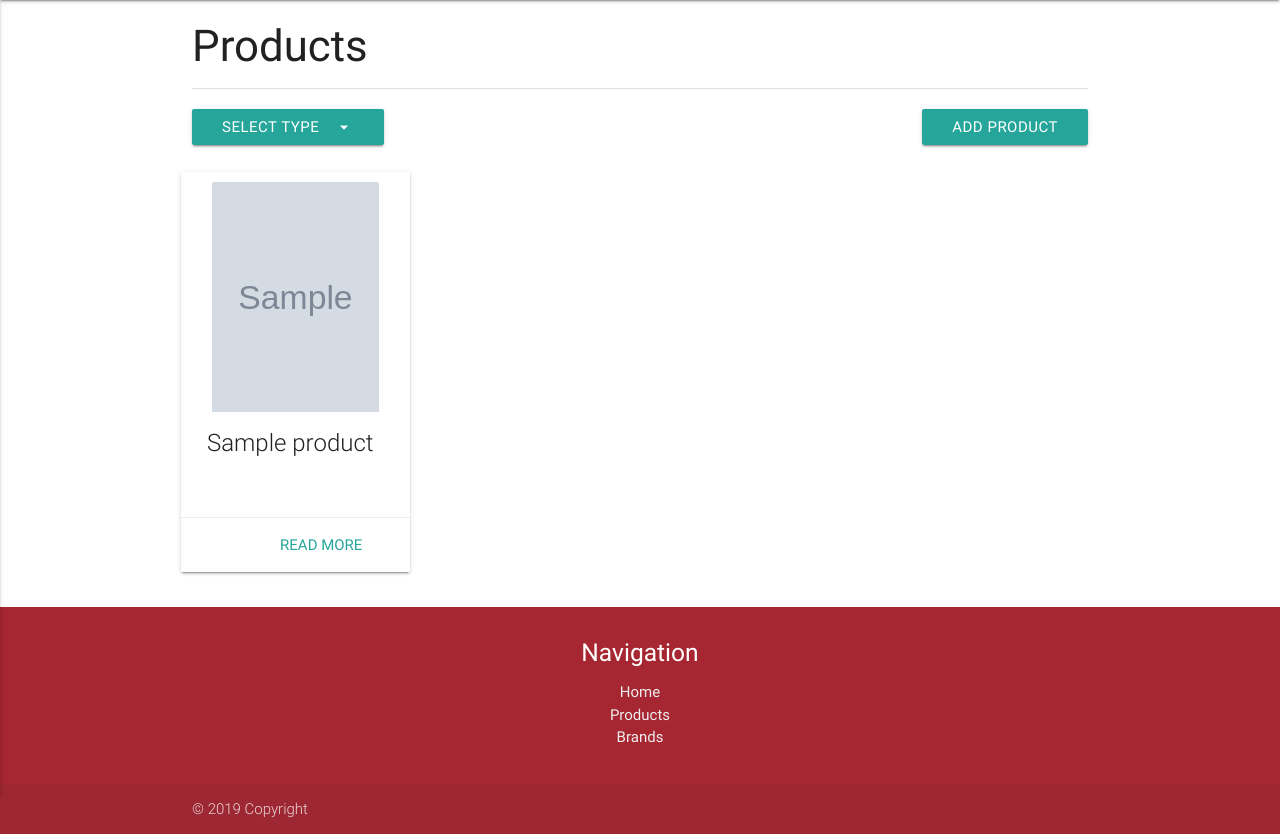
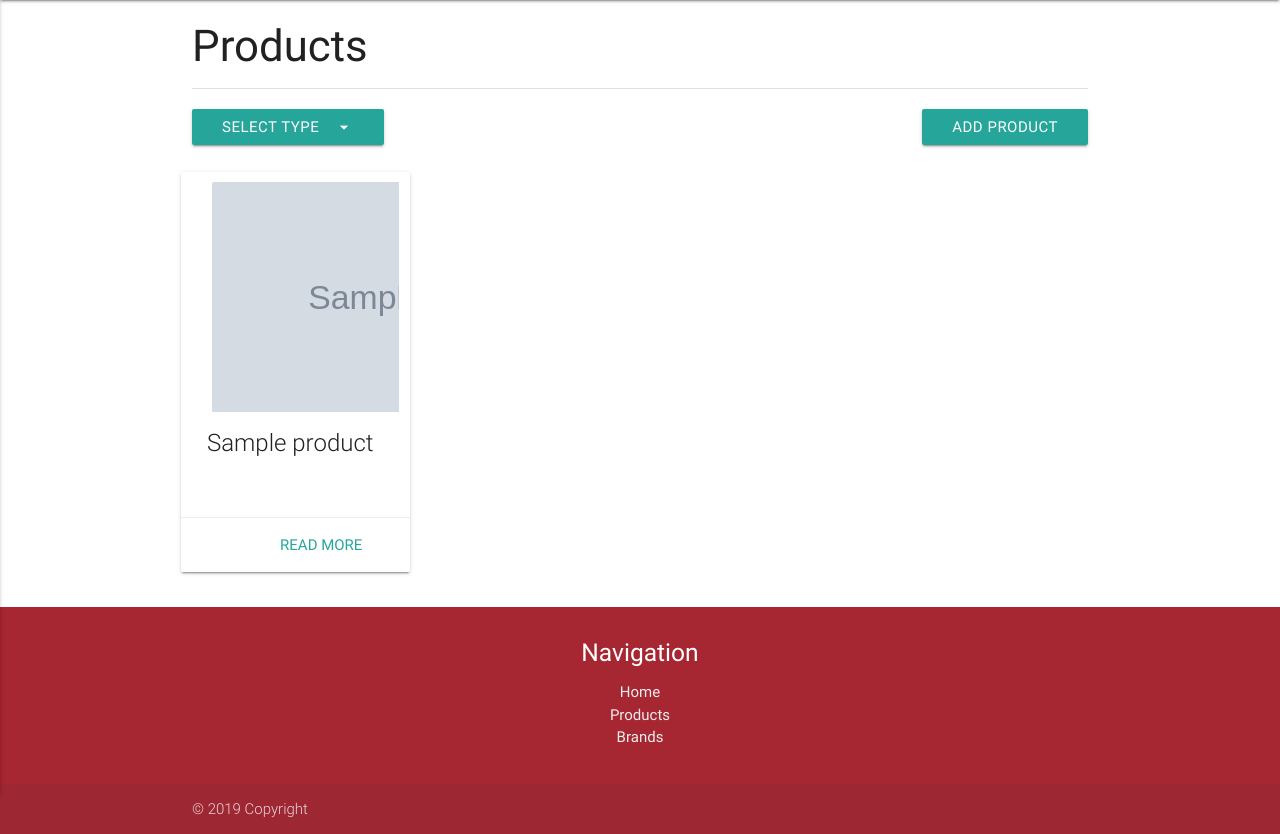
Before and after one commit to Leon2ev/lazy-brew, a Flask app: page /products in a window 1280 px wide. Shown: the part 64-898 px from the top of the page. Run offline with Flask 2, Linux system fonts and the light colour scheme; grey boxes marked "Sample" are stand-in pictures; a database or web service that is not in the repository returns one stand-in record (values such as "Sample title"); some libraries are stand-ins or nearby versions.

Commit message:
Product image size changed

```diff
--- a/.c9/metadata/environment/static/css/style.css
+++ b/.c9/metadata/environment/static/css/style.css
@@ -1 +1 @@
-{"filter":false,"title":"style.css","tooltip":"/static/css/style.css","undoManager":{"mark":3,"position":3,"stack":[[{"start":{"row":70,"column":4},"end":{"row":70,"column":16},"action":"remove","lines":["width: auto;"],"id":1312}],[{"start":{"row":70,"column":0},"end":{"row":70,"column":4},"action":"remove","lines":["    "],"id":1313},{"start":{"row":69,"column":17},"end":{"row":70,"column":0},"action":"remove","lines":["",""]}],[{"start":{"row":4,"column":1},"end":{"row":5,"column":0},"action":"remove","lines":["",""],"id":1314}],[{"start":{"row":4,"column":1},"end":{"row":5,"column":0},"action":"insert","lines":["",""],"id":1315}]]},"ace":{"folds":[],"scrolltop":0,"scrollleft":0,"selection":{"start":{"row":10,"column":27},"end":{"row":10,"column":27},"isBackwards":false},"options":{"guessTabSize":true,"useWrapMode":false,"wrapToView":true},"firstLineState":0},"timestamp":1571770706368,"hash":"9d87db35a33f8782b86114ad95b6808b32ca1472"}
+{"filter":false,"title":"style.css","tooltip":"/static/css/style.css","undoManager":{"mark":2,"position":2,"stack":[[{"start":{"row":69,"column":17},"end":{"row":70,"column":0},"action":"insert","lines":["",""],"id":1316},{"start":{"row":70,"column":0},"end":{"row":70,"column":4},"action":"insert","lines":["    "]},{"start":{"row":70,"column":4},"end":{"row":70,"column":5},"action":"insert","lines":["w"]},{"start":{"row":70,"column":5},"end":{"row":70,"column":6},"action":"insert","lines":["i"]}],[{"start":{"row":70,"column":4},"end":{"row":70,"column":6},"action":"remove","lines":["wi"],"id":1317},{"start":{"row":70,"column":4},"end":{"row":70,"column":11},"action":"insert","lines":["width: "]}],[{"start":{"row":70,"column":11},"end":{"row":70,"column":12},"action":"insert","lines":["a"],"id":1318},{"start":{"row":70,"column":12},"end":{"row":70,"column":13},"action":"insert","lines":["u"]},{"start":{"row":70,"column":13},"end":{"row":70,"column":14},"action":"insert","lines":["t"]},{"start":{"row":70,"column":14},"end":{"row":70,"column":15},"action":"insert","lines":["o"]},{"start":{"row":70,"column":15},"end":{"row":70,"column":16},"action":"insert","lines":[";"]}]]},"ace":{"folds":[],"scrolltop":0,"scrollleft":0,"selection":{"start":{"row":16,"column":9},"end":{"row":16,"column":9},"isBackwards":false},"options":{"guessTabSize":true,"useWrapMode":false,"wrapToView":true},"firstLineState":0},"timestamp":1571771066462,"hash":"b4e8405aa180694cddaba89b2b1328c8f6dd67fa"}
--- a/static/css/style.css
+++ b/static/css/style.css
@@ -68,6 +68,7 @@ main {
 
 .card .card-image img {
     height: 100%;
+    width: auto;
     margin-left: auto;
     margin-right: auto;
 }
```
